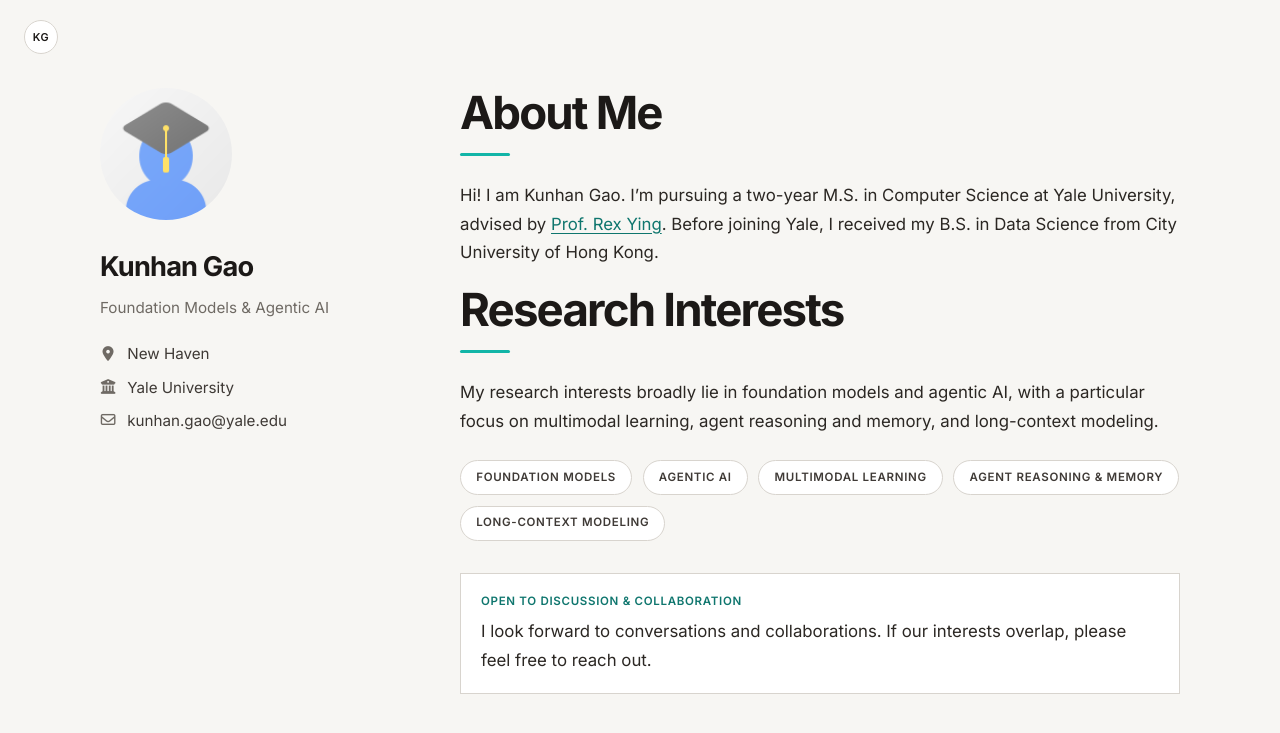
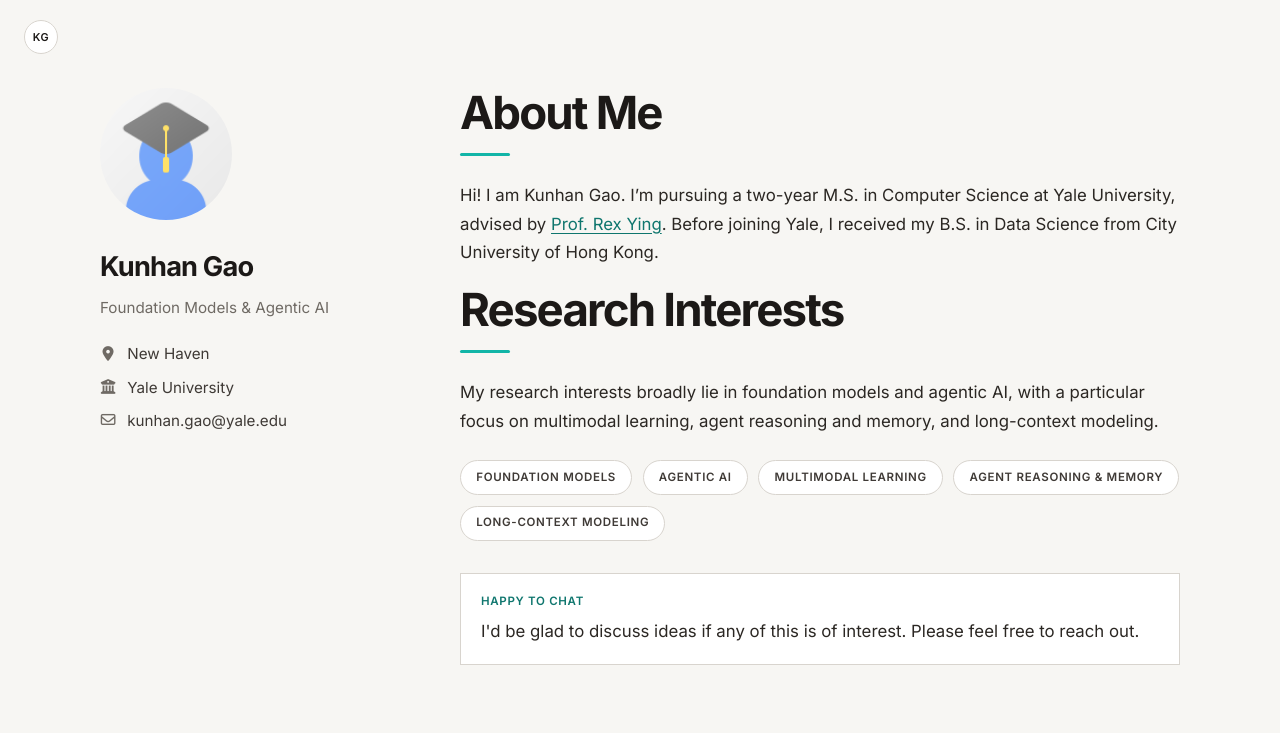
Before and after one commit to kunhan-G/kunhan-G.github.io, a Jekyll site: the page built from index.md, in a window 1280 px wide. Shown: the top 733 px of the page. Built offline with Jekyll 4.4.1, drawn with Linux system fonts in a browser that asks for light colours; a style sheet for code colours, icons or effects is not loaded; our own code applies the rules of GitHub Pages for plain Markdown files.

Commit message:
Soften the collaboration note.
Make the invitation quieter and less presuming.

```diff
--- a/html_source_file/index.html
+++ b/html_source_file/index.html
@@ -55,8 +55,8 @@
           <span>LONG-CONTEXT MODELING</span>
         </div>
         <div class="collab-box">
-          <p class="collab-label">Open to discussion &amp; collaboration</p>
-          <p>I look forward to conversations and collaborations. If our interests overlap, please feel free to reach out.</p>
+          <p class="collab-label">Happy to chat</p>
+          <p>I'd be glad to discuss ideas if any of this is of interest. Please feel free to reach out.</p>
         </div>
       </section>
       <footer></footer>
--- a/index.md
+++ b/index.md
@@ -19,6 +19,6 @@ My research interests broadly lie in foundation models and agentic AI, with a pa
 </div>
 
 <div class="collab-box">
-  <p class="collab-label">Open to discussion &amp; collaboration</p>
-  <p>I look forward to conversations and collaborations. If our interests overlap, please feel free to reach out.</p>
+  <p class="collab-label">Happy to chat</p>
+  <p>I'd be glad to discuss ideas if any of this is of interest. Please feel free to reach out.</p>
 </div>
```
